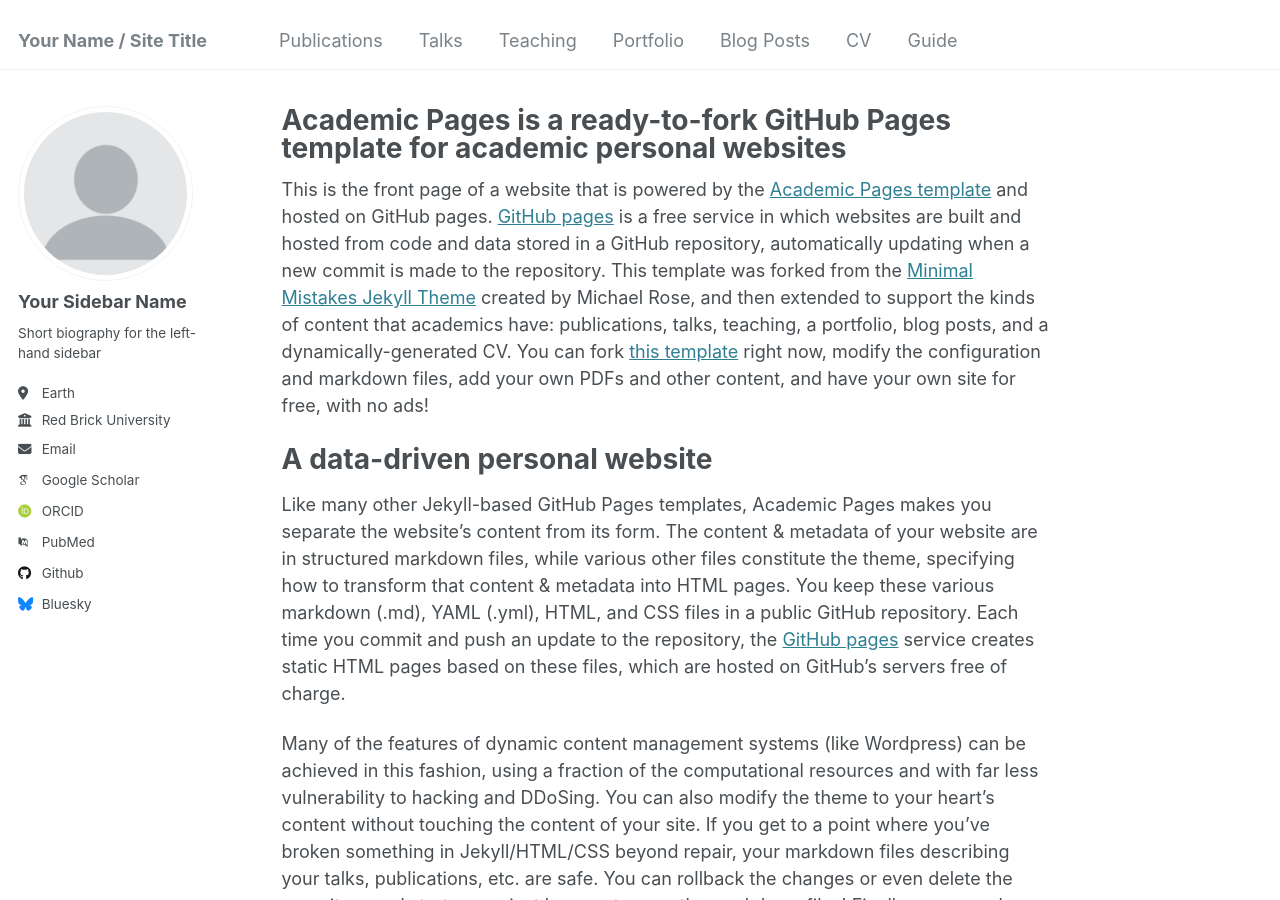
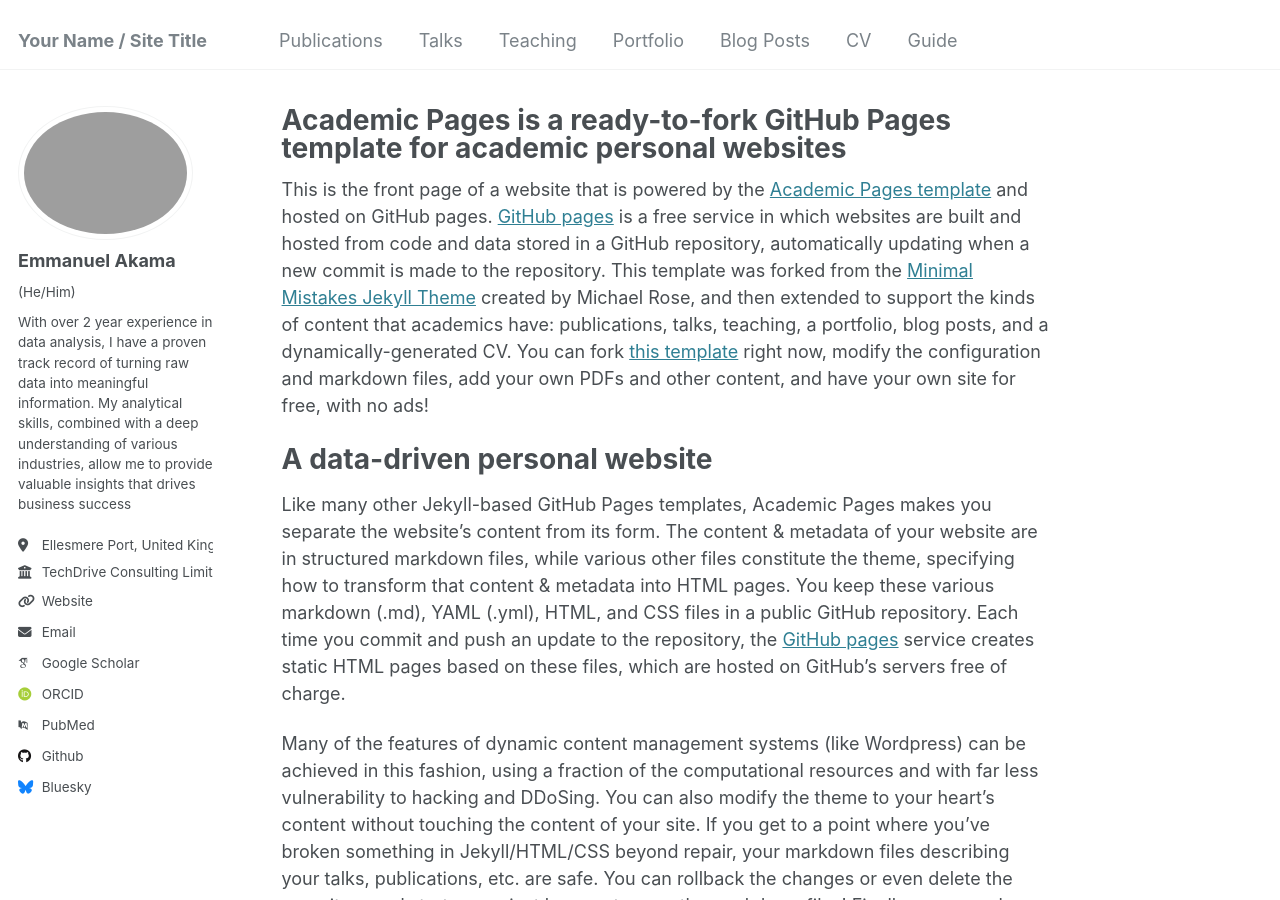
Before and after one commit to Akama-EO/Akama-EO.github.io, a Jekyll site: the page built from _pages/about.md, in a window 1280 px wide and 900 px high. Built offline with Jekyll 4.4.1, drawn with Linux system fonts in a browser that asks for light colours; some web fonts are replaced.

Commit message:
Update _config.yml

```diff
--- a/_config.yml
+++ b/_config.yml
@@ -21,14 +21,14 @@ repository               : "academicpages/academicpages.github.io"
 #               Additional customization can be done by editing /_includes/author-profile.html
 author:
   # Biographic information
-  avatar           : "profile.png"
-  name             : "Your Sidebar Name"
-  pronouns         : # example: "she/her"
-  bio              : "Short biography for the left-hand sidebar"
-  location         : "Earth"
-  employer         : "Red Brick University"
-  uri              : # URL
-  email            : "none@example.org"
+  avatar           : "profile_photo.jpg"
+  name             : "Emmanuel Akama"
+  pronouns         : "(He/Him)"
+  bio              : "With over 2 year experience in data analysis, I have a proven track record of turning raw data into meaningful information. My analytical skills, combined with a deep understanding of various industries, allow me to provide valuable insights that drives business success"
+  location         : "Ellesmere Port, United Kingdom"
+  employer         : "TechDrive Consulting Limited"
+  uri              : https://akama-eo.github.io/Akama-EO-github.io/
+  email            : "emmanuel.akama@gmail.com"
 
   # Academic websites
   arxiv            : # URL - Update with the correct link to your profile
```
